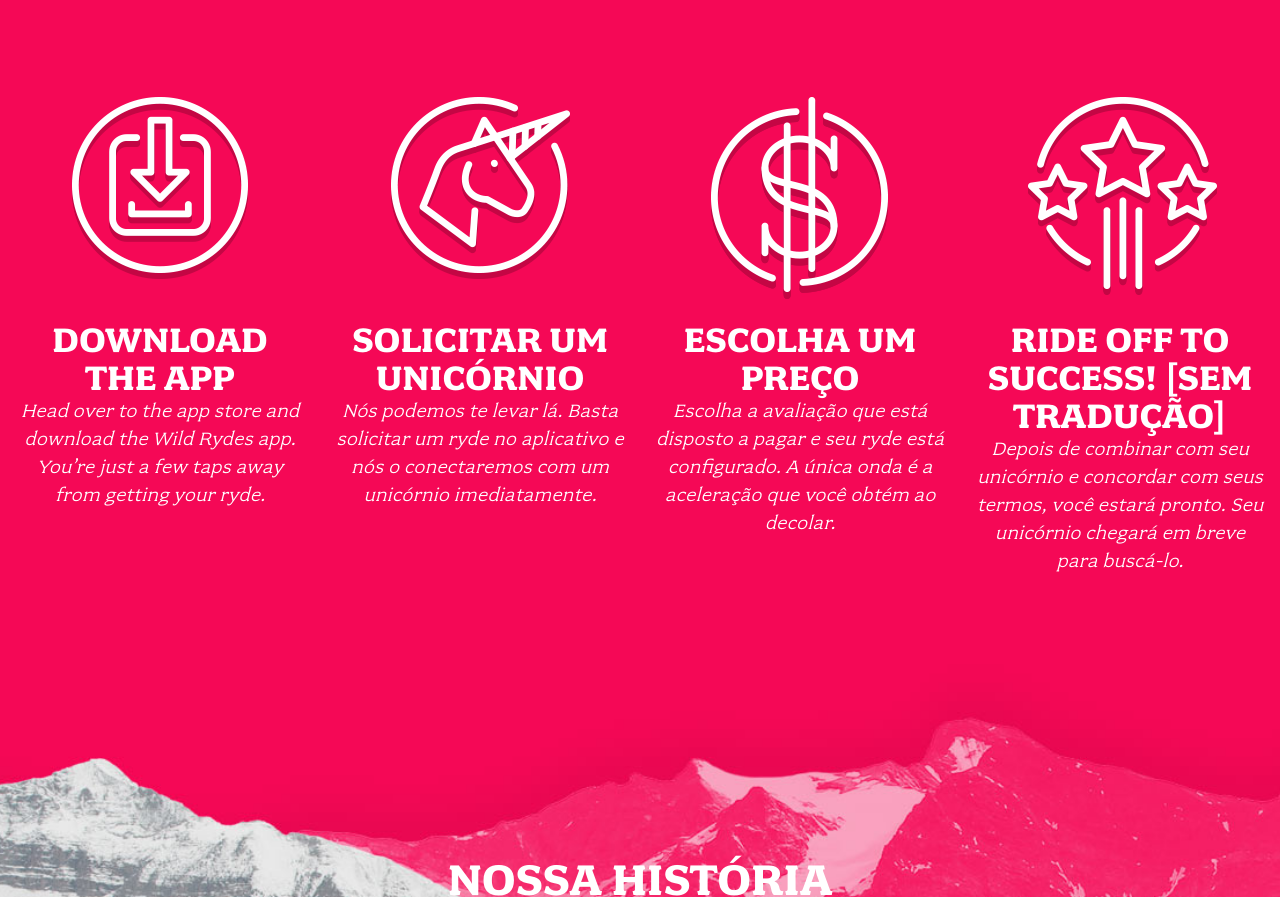
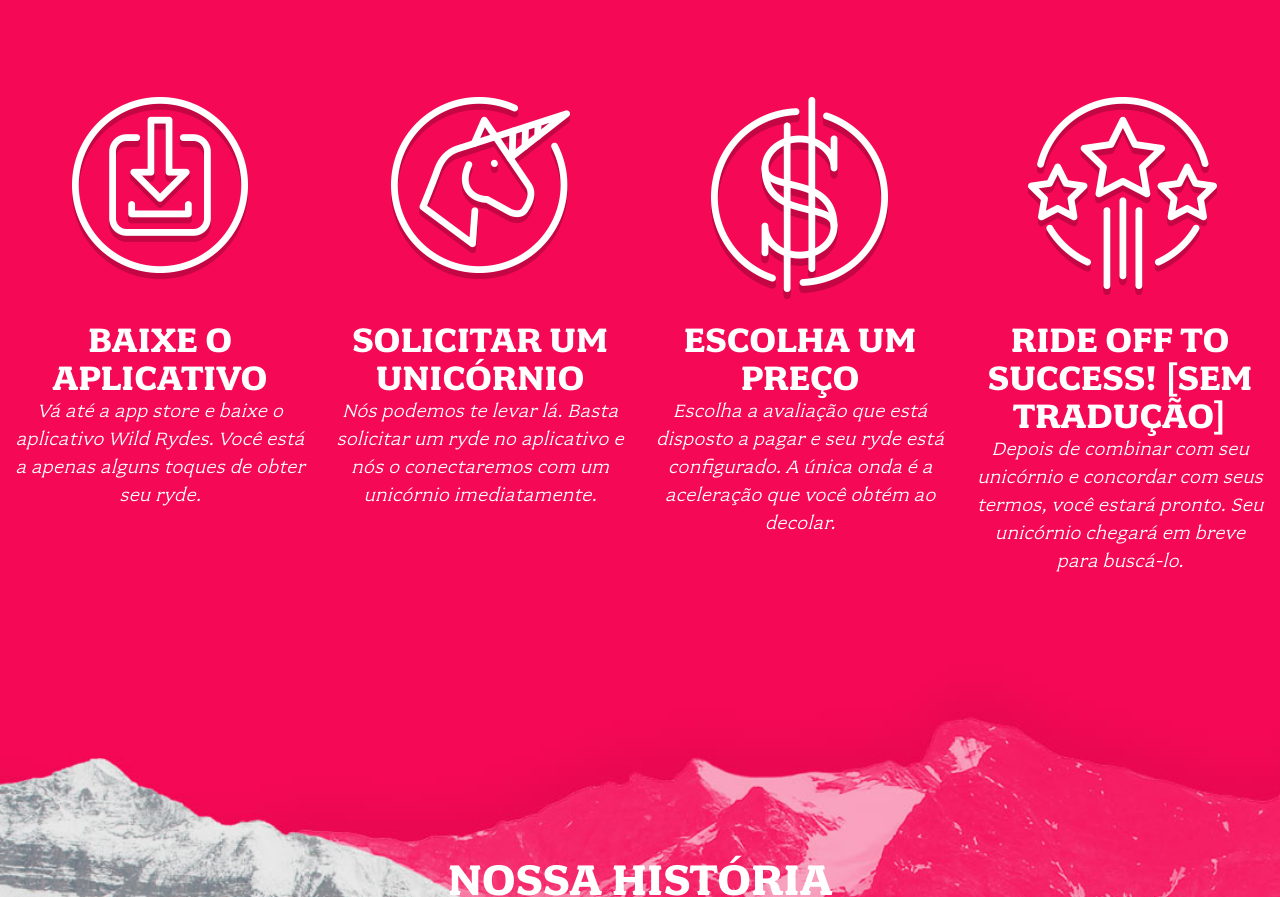
Before and after one commit to robsonneto5pi/amplifyapp, a plain HTML site: page index.html in a window 1280 px wide. Shown: the part 1343-2240 px from the top of the page. Drawn offline with Linux system fonts and the light colour scheme.

Commit message:
translate Download The App

```diff
--- a/index.html
+++ b/index.html
@@ -39,8 +39,9 @@
     <div class="row medium-up-2 large-up-4">
       <div class="column">
         <div class="home-about-block">
-          <h3 class="title icon-download">Download The App</h3>
-          <p class="content">Head over to the app store and download the Wild Rydes app. You’re just a few taps away from getting your ryde.</p>
+          <h3 class="title icon-download">Baixe o aplicativo</h3>
+          <p class="content">
+            Vá até a app store e baixe o aplicativo Wild Rydes. Você está a apenas alguns toques de obter seu ryde.</p>
         </div>
       </div>
 
```
